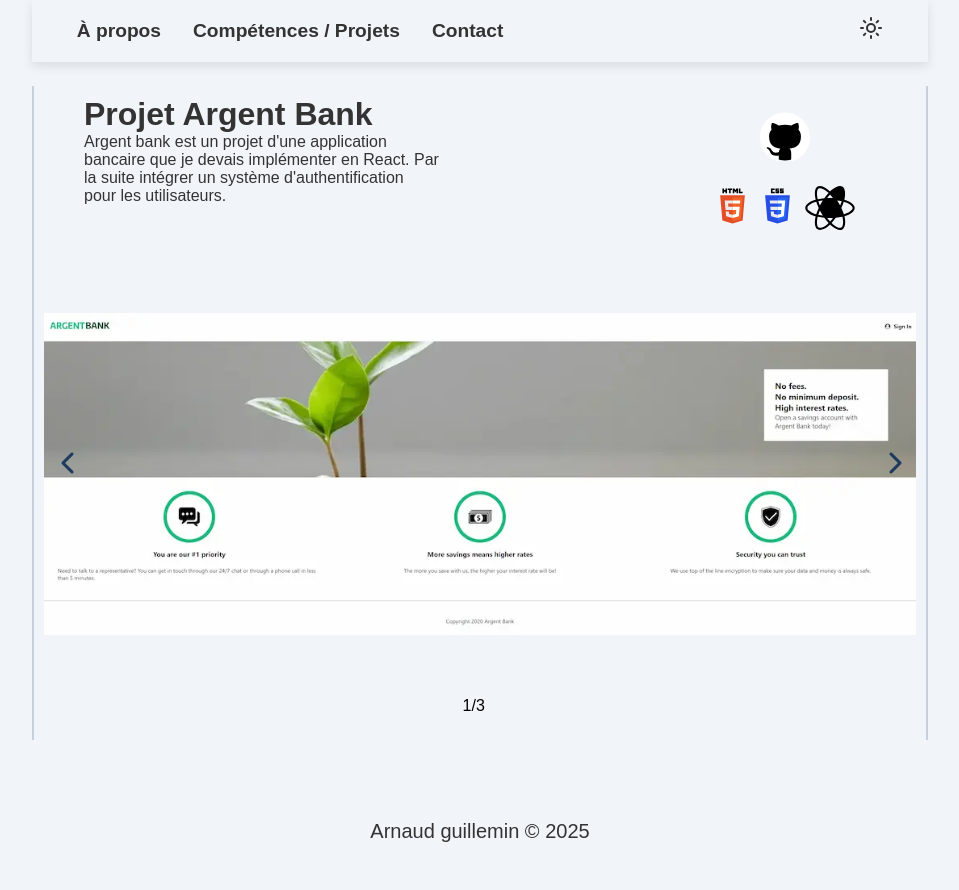
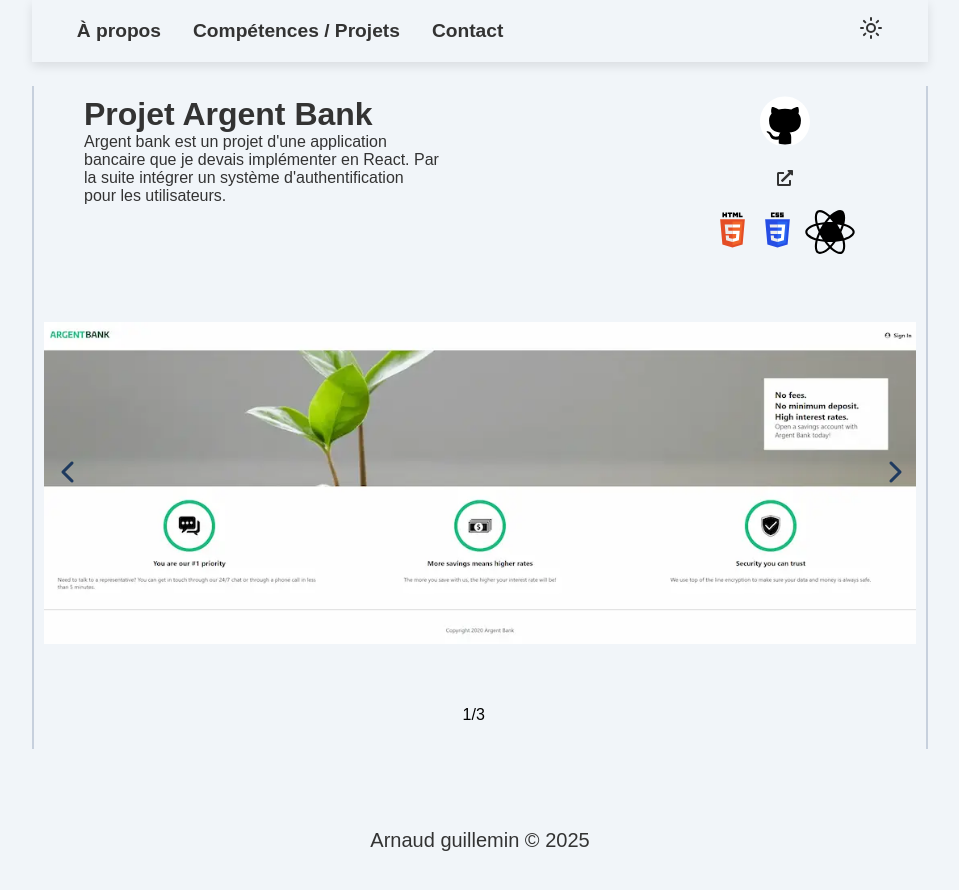
Before and after one commit to Stephane-Aknin/Stephane-Aknin.github.io, a React (Vite) app: page /projet/46d188c5 in a window 1280 px wide. Shown: the top 890 px of the page, without its empty margins (160-1119 px from the left). Built offline with nearby package versions, Linux system fonts and the light colour scheme; a web font is replaced by a local one.

Commit message:
modif lien github pages

```diff
--- a/package.json
+++ b/package.json
@@ -17,6 +17,7 @@
     "lucide-react": "^0.476.0",
     "react": "^19.0.0",
     "react-dom": "^19.0.0",
+    "react-icons": "^5.5.0",
     "react-router-dom": "^7.2.0",
     "sass": "^1.85.1"
   },
--- a/public/annexes/projets.json
+++ b/public/annexes/projets.json
@@ -8,8 +8,9 @@
         "/images/kasa-apropos.webp",
         "/images/kasa-logement.webp"
       ],
-      "lienrepo": "https://github.com/Halimsahin/Openclassrooms-Projet7_Kasa_Halim_Sahin",
+      "lienrepo": "https://github.com/GlMlL/Projet-8-kasa.git",
       "littletitle": "Kasa",
+      "lienGitHubPages": "https://glmll.github.io/Projet-8-kasa/",
       "littledescription": "Projet react d'une application immobilière"
     },
     {
@@ -23,7 +24,8 @@
         "/images/724event-team.webp",
         "/images/724event-contact.webp"
       ],
-      "lienrepo": "https://github.com/Halimsahin/Openclassrooms-Projet9_724Event_Halim_Sahin",
+      "lienrepo": "https://github.com/GlMlL/724events.git",
+      "lienGitHubPages": "https://glmll.github.io/724events/",
       "littletitle": "724 Event",
       "littledescription": "Projet de débugage d'un site d'évènement"
     },
@@ -36,7 +38,7 @@
         "/images/argentbank-login.webp",
         "/images/argentbank-user.webp"
       ],
-      "lienrepo": "https://github.com/Halimsahin/Openclassrooms-Projet10_ArgentBank_Halim_Sahin",
+      "lienrepo": "https://github.com/GlMlL/ArgentBank-Frontend.git",
       "littletitle": "Argent Bank",
       "littledescription": "Projet react avec API d'un site bancaire"
     }
--- a/src/components/FicheProjet.jsx
+++ b/src/components/FicheProjet.jsx
@@ -4,6 +4,7 @@ import Carrousel from "./Carrousel";
 import GithubIcone from "../images/GithubIcone";
 import HtmlCssIcone from "../images/HtmlCssIcone";
 import ReactIcone from "../images/ReactIcone";
+import { FaExternalLinkAlt } from "react-icons/fa"; // Import de l'icône pour GitHub Pages
 
 const FicheProjet = () => {
   // Récupération de l'ID du projet depuis l'URL
@@ -49,8 +50,13 @@ const FicheProjet = () => {
       {/* Section contenant les liens et icônes techniques */}
       <div className="fiche__aside">
         {/* Lien vers le dépôt GitHub du projet */}
-        <a href={ficheProjet.lienrepo} aria-label="Github" target="_blank">
+        <a href={ficheProjet.lienrepo} aria-label="Github" target="_blank" rel="noopener noreferrer">
           <GithubIcone />
+        </a>
+
+        {/* Lien vers GitHub Pages du projet avec une icône */}
+        <a href={ficheProjet.lienGitHubPages} aria-label="GitHub Pages" target="_blank" rel="noopener noreferrer" className="github-pages-link">
+          <FaExternalLinkAlt /> {/* Icône de lien externe */}
         </a>
 
         {/* Icônes des technologies utilisées */}
```
Also changed, not shown: 1 other file (tests, documents, lock files or other folders).
